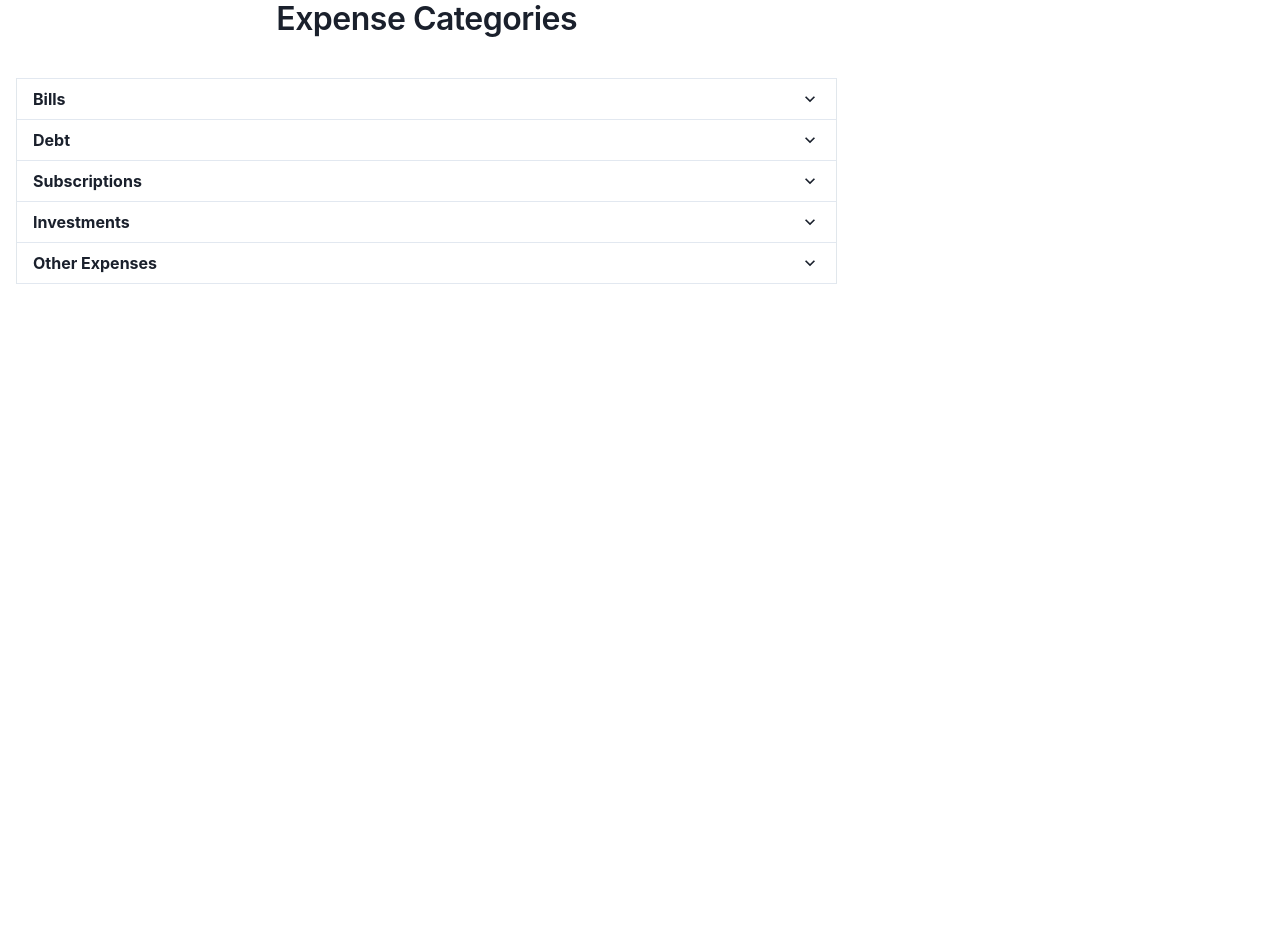
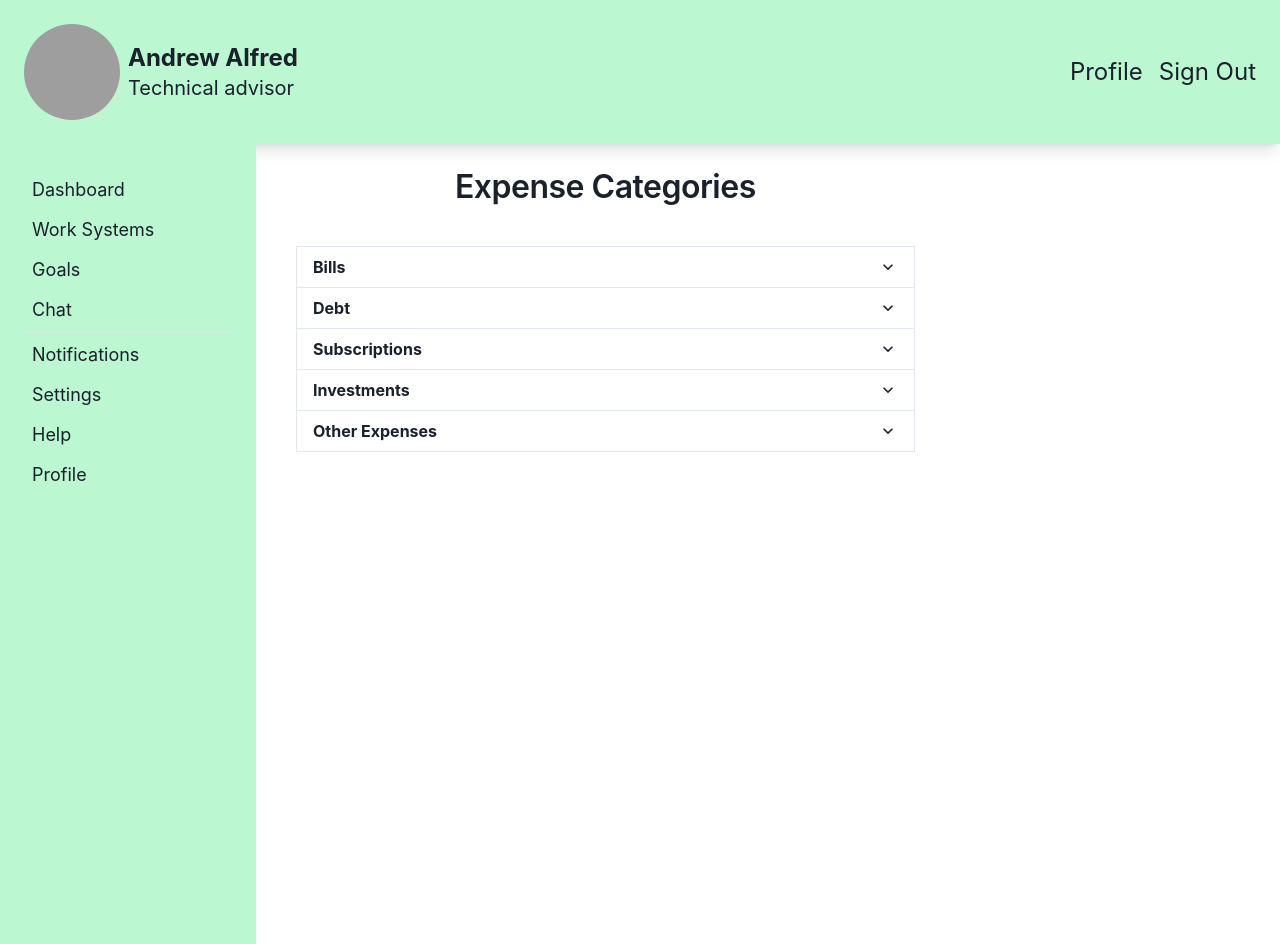
Before and after one commit to WorthyFinancial/WebApp, a Next.js app: page /expense in a window 1280 px wide. Before the commit the page ends 800 px from the top, so only its background shows below. Built offline with nearby package versions, Linux system fonts and the light colour scheme; grey boxes are pictures that could not be loaded.

Commit message:
added Layout component to expense page

```diff
--- a/src/pages/expense.jsx
+++ b/src/pages/expense.jsx
@@ -3,6 +3,7 @@ import { Card, CardBody } from "@chakra-ui/react";
 import PageTitle from "@/components/PageTitle";
 import transactions from "@/lib/transactions";
 import {create} from 'zustand';
+import Layout from "@/components/layout";
 
 
 const useExpenseStore = create((set) => ({
@@ -50,6 +51,13 @@ const expense = () => {
     )
 }
 
+expense.getLayout = function getLayout(page) {
+    return (
+        <Layout>
+            {page}
+        </Layout>
+    )
+}
 
 const ExpenseCategory = ({category}) => {
 
```
